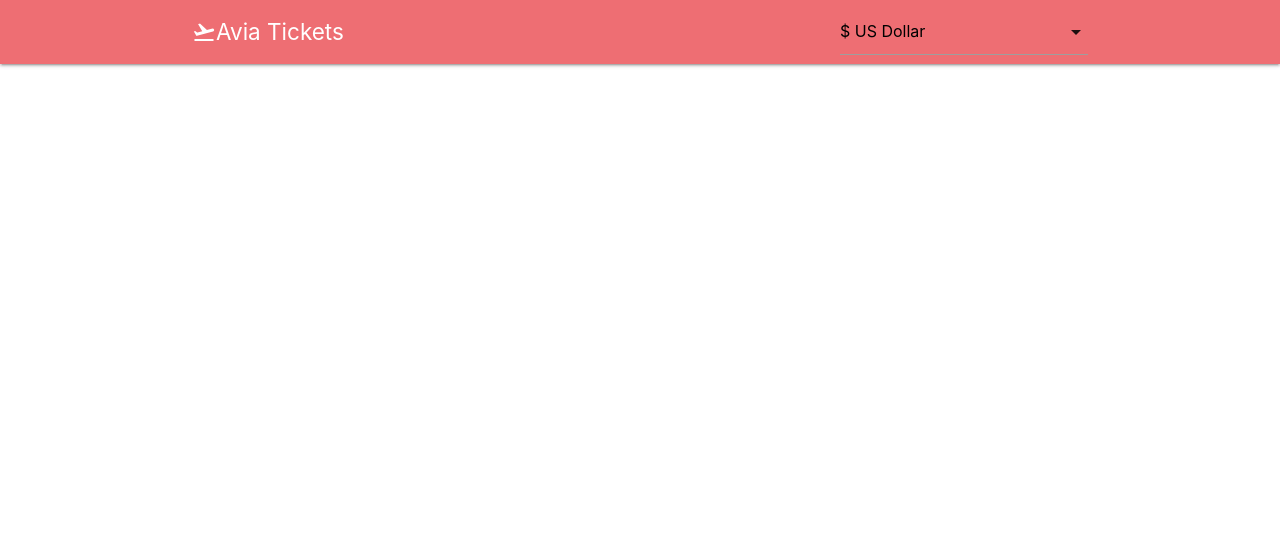
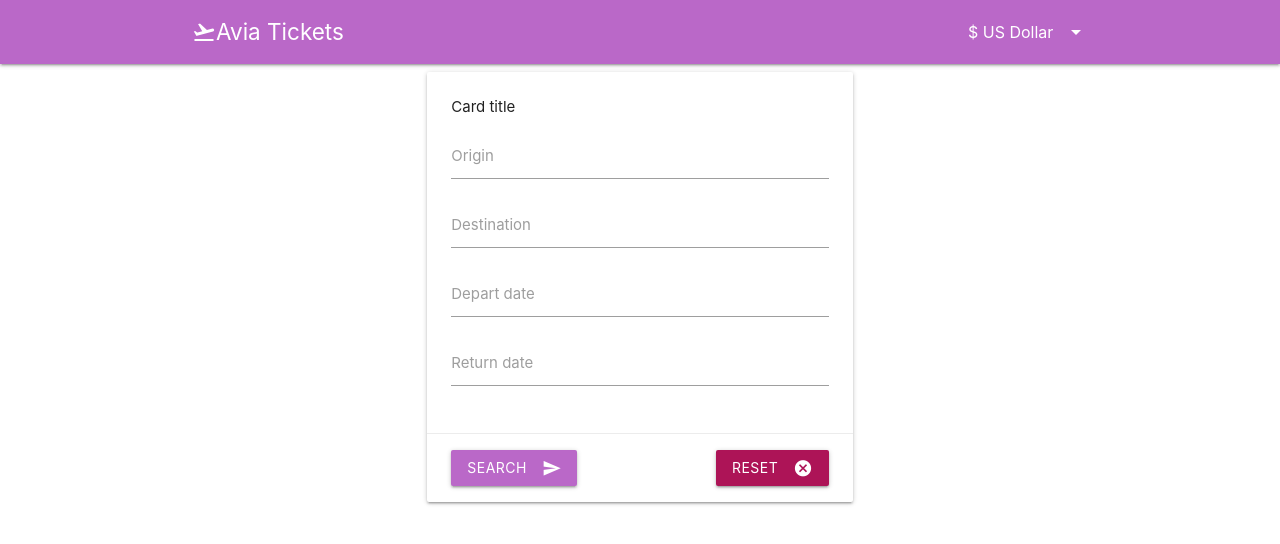
Before and after one commit to Tekeo-Ronin/avia_tickets, a website built with webpack: page src/index.html in a window 1280 px wide. Built offline with nearby package versions, Linux system fonts and the light colour scheme; some packages are replaced by stand-ins of ours; no server answers.

Commit message:
finished creating UI

```diff
--- a/src/css/style.css
+++ b/src/css/style.css
@@ -18,6 +18,11 @@
   margin-right: auto;
 }
 
+.mx-auto {
+  margin-left: auto;
+  margin-right: auto;
+}
+
 /* header logo styles*/
 .header .brand-logo {
   position: static;
@@ -25,7 +30,22 @@
 
 .header .currency-select input.select-dropdown {
   margin: 0;
+  color: #fff;
+  border-bottom: none;
 }
+
+.header .currency-select input.select-dropdown:focus {
+  border-bottom: none;
+}
+
+.header .currency-select {
+  width: 120px;
+}
+
+.header .currency-select .caret {
+  fill: #fff;
+}
+
 
 .header .brand-logo {
   font-size: 1.5rem;
--- a/src/index.html
+++ b/src/index.html
@@ -5,10 +5,13 @@
     <meta http-equiv="X-UA-Compatible" content="IE=edge" />
     <meta name="viewport" content="width=device-width, initial-scale=1.0" />
     <title>Avia Tickets</title>
-    <link href="https://fonts.googleapis.com/icon?family=Material+Icons" rel="stylesheet">
+    <link
+      href="https://fonts.googleapis.com/icon?family=Material+Icons"
+      rel="stylesheet"
+    />
   </head>
   <body>
-    <nav class="header">
+    <nav class="header purple lighten-2">
       <div class="nav-wrapper">
         <div class="container d-flex align-items-center">
           <div class="logo d-flex align-items-center">
@@ -28,5 +31,45 @@
         </div>
       </div>
     </nav>
+
+    <div class="form-section">
+      <div class="container">
+        <div class="row d-flex">
+          <div class="col m6 mx-auto">
+            <div class="card">
+              <form action="">
+                <div class="card-content">
+                  <span>Card title</span>
+                  <div class="input-field">
+                    <input type="text" id="autocomplete-origin" class="autocomplete"/>
+                    <label for="autocomplete-origin">Origin</label>
+                  </div>
+                  <div class="input-field">
+                    <input type="text" id="autocomplete-destination" class="autocomplete"/>
+                    <label for="autocomplete-destination">Destination</label>
+                  </div>
+                  <div class="input-field">
+                    <input type="text" class="datepicker" id="datepicker-depart">
+                    <label for="datepicker-depart">Depart date</label>
+                  </div>
+                  <div class="input-field">
+                    <input type="text" class="datepicker" id="datepicker-return">
+                    <label for="datepicker-return">Return date</label>
+                  </div>
+                </div>
+                <div class="card-action d-flex">
+                  <button class="btn waves-effect waves-light purple lighten-2" type="submit" name="action">Search
+                    <i class="material-icons right">send</i>
+                  </button>
+                  <button class="btn waves-effect waves-light pink darken-3 ml-auto" type="reset" name="action">Reset
+                    <i class="material-icons right">cancel</i>
+                  </button>
+                </div>
+              </form>
+            </div>
+          </div>
+        </div>
+      </div>
+    </div>
   </body>
 </html>
--- a/src/js/plugins/materialize.js
+++ b/src/js/plugins/materialize.js
@@ -6,6 +6,31 @@ import 'materialize-css/dist/js/materialize.min.js';
 const select = document.querySelectorAll('select');
 M.FormSelect.init(select);
 
+//init autocomplite
+const autocomplete = document.querySelectorAll('.autocomplete');
+M.Autocomplete.init(autocomplete, {
+  data: {
+    "Apple": null,
+    "Microsoft": null,
+    "Google": 'https://placehold.it/250x250'
+  },
+});
+
+//init datepicker
+
+const datepicker = document.querySelectorAll('.datepicker');
+M.Datepicker.init(datepicker, {
+  showClearBtn: true,
+});
+
 export function getSelectInstance(elem) {
   return M.FormSelect.getInstance(elem);
 }
+
+export function getAutocompleteInstance(elem) {
+  return M.Autocomplete.init(elem);
+}
+
+export function getDatepickerInstance(elem){
+  return M.Datepicker.init(elem);
+}
```
